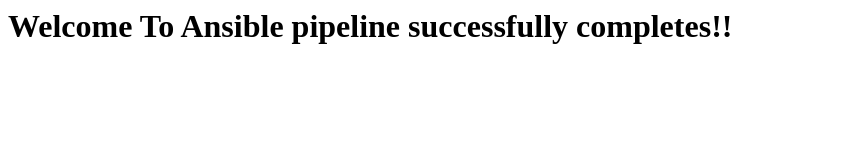
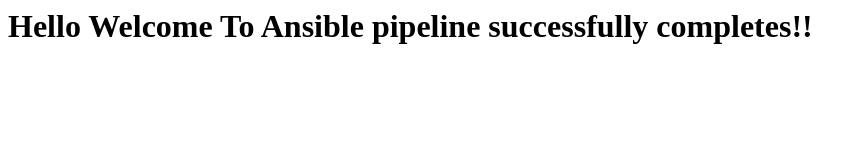
Before and after one commit to chinnadas/ansible-app, a plain HTML site: page index.html in a window 1280 px wide. Shown: the whole page, without its empty margins (0-865 px from the left). Drawn offline with Linux system fonts and the light colour scheme.

Commit message:
Update index.html

```diff
--- a/index.html
+++ b/index.html
@@ -1 +1 @@
-<h1> Welcome To Ansible pipeline successfully completes!!</h1>
+<h1> Hello Welcome To Ansible pipeline successfully completes!!</h1>
```
